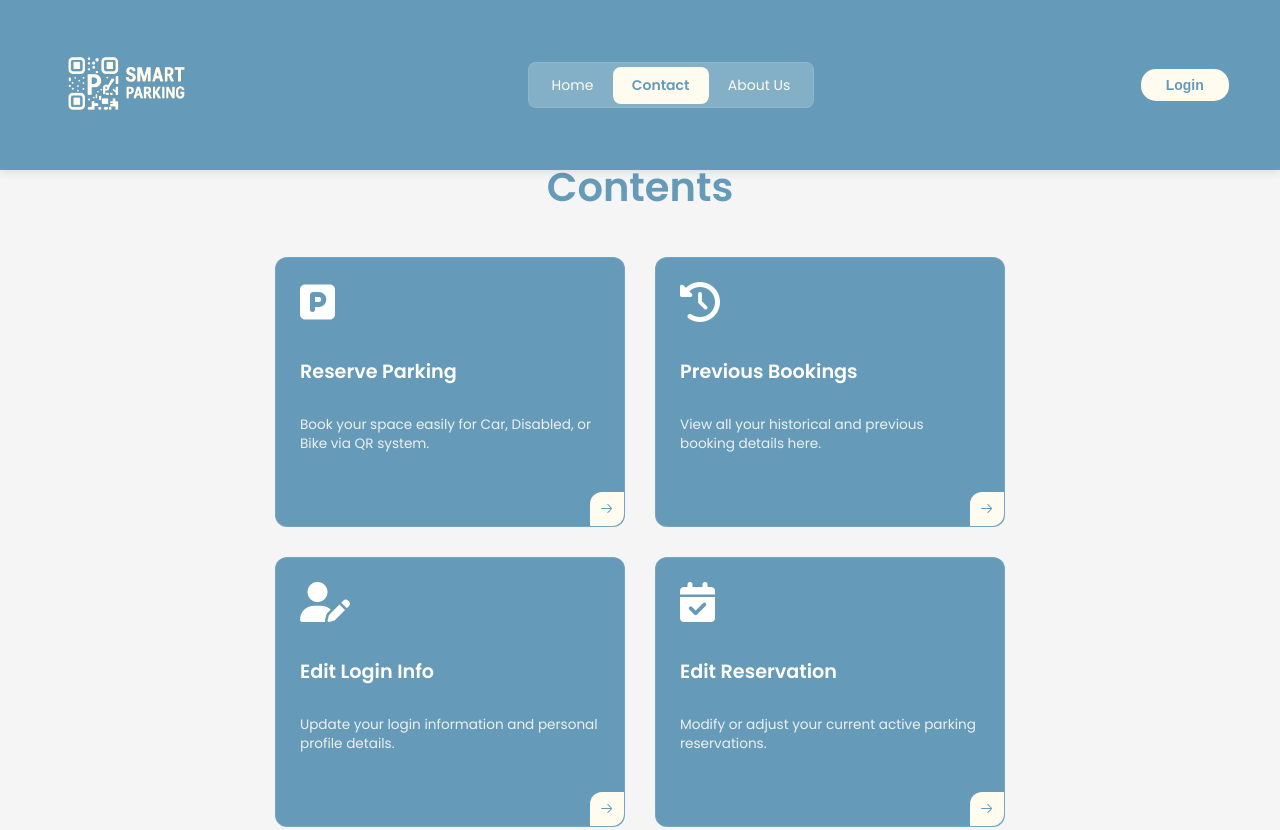
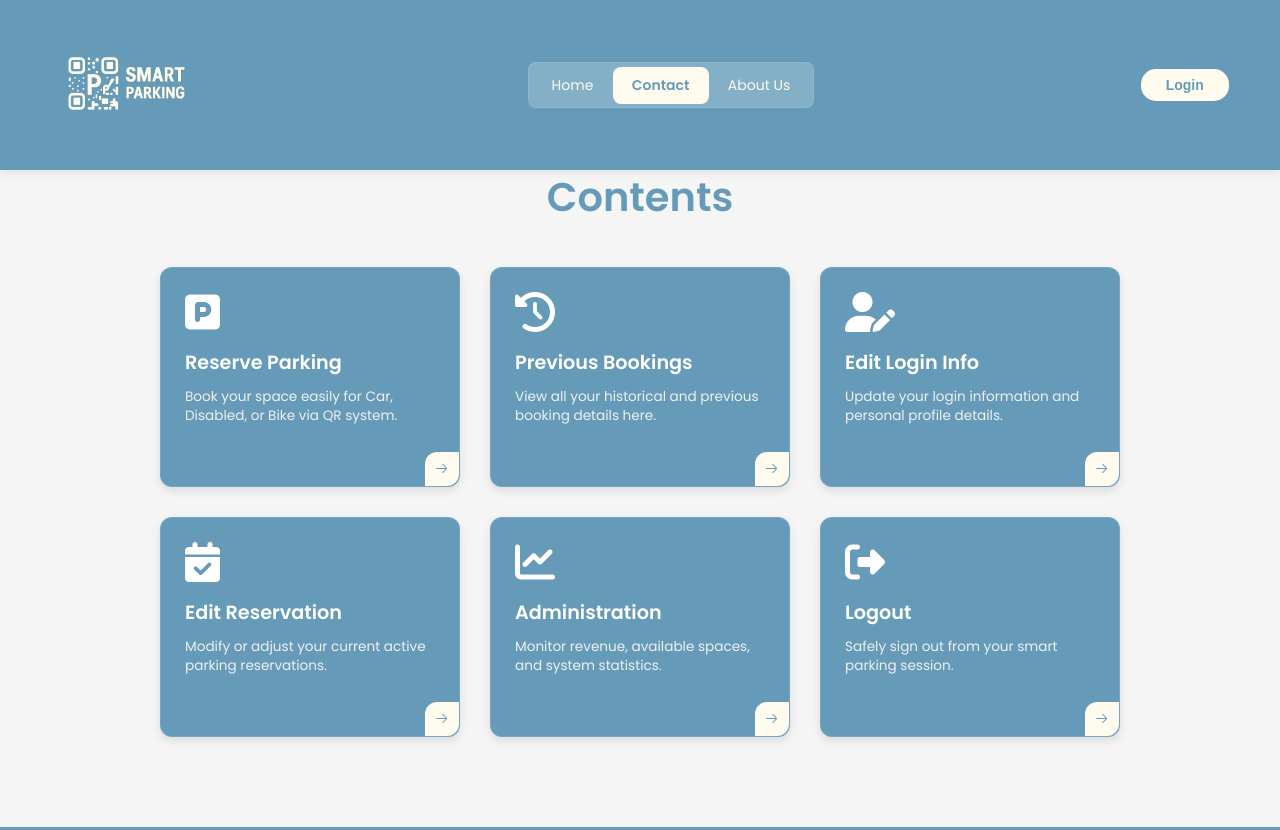
Before and after one commit to Safa-a-L/Smart-Parking-System, a plain HTML site: page content.html in a window 1280 px wide. Shown: the top 830 px of the page. Drawn offline with Linux system fonts and the light colour scheme; files whose address does not match are found by name.

Commit message:
Update content.html

```diff
--- a/content.html
+++ b/content.html
@@ -1,6 +1,5 @@
 <!-- content.html -->
-
-   <!DOCTYPE html>
+<!DOCTYPE html>
 <html lang="en">
 <head>
     <meta charset="UTF-8">
@@ -14,10 +13,10 @@
             margin: 0;
             font-family: 'Poppins', sans-serif;
             background-color: #f5f5f5;
-            padding-top: 90px;
+            padding-top: 100px;
         }
 
-        /* --- الهيدر الاحترافي (سطر واحد) --- */
+        /* --- الهيدر (ترتيب: يسار، وسط، يمين) --- */
         .header {
             background-color: #659BB9;
             display: flex;
@@ -52,6 +51,7 @@
             transition: all 0.15s ease-in-out;
             font-size: clamp(10px, 1.2vw, 14px);
             border-radius: 0.5rem;
+            text-decoration: none;
         }
 
         .radio-inputs .radio input:checked + .name {
@@ -69,11 +69,17 @@
             cursor: pointer;
             font-weight: 600;
             font-size: clamp(10px, 1.2vw, 14px);
+            transition: 0.3s ease;
         }
 
-        /* --- قسم المحتويات والأنيميشن --- */
+        /* --- قسم المحتويات (Contents) --- */
         .contents-section { padding: 40px 5%; text-align: center; }
-        .contents-title { color: #659BB9; margin-bottom: 40px; font-size: clamp(1.8rem, 4vw, 2.5rem); }
+        .contents-title {
+            color: #659BB9;
+            margin-bottom: 40px;
+            font-size: clamp(2rem, 5vw, 2.5rem);
+            font-weight: 600;
+        }
 
         .cards-container {
             display: flex;
@@ -82,36 +88,62 @@
             max-width: 1100px;
             margin: 0 auto;
             justify-content: center;
-            perspective: 1000px; /* للأنيميشن ثلاثي الأبعاد */
+            perspective: 1000px;
         }
 
-        /* --- ستايل الكارت مع الحفاظ على الأنيميشن --- */
+        /* --- أنيميشن الكارت والأيقونات الأصلي --- */
         .card {
             --border-radius: 0.75rem;
             --primary-color: #659BB9;
             width: 300px;
             min-height: 220px;
             padding: 1.5rem;
+            cursor: pointer;
             border-radius: var(--border-radius);
             background: var(--primary-color);
+            box-shadow: 0px 4px 10px rgba(0, 0, 0, 0.1);
             position: relative;
             display: flex;
             flex-direction: column;
             text-decoration: none;
-            transition: all 0.4s cubic-bezier(0.175, 0.885, 0.32, 1.275); /* أنيميشن ناعم */
+            /* رجوع ترانزيشن الأنيميشن الأصلي */
+            transition: transform 0.4s cubic-bezier(0.175, 0.885, 0.32, 1.275), box-shadow 0.4s ease;
             border: 1px solid rgba(255, 255, 255, 0.1);
+            box-sizing: border-box;
             text-align: left;
         }
 
-        /* أنيميشن الـ Hover اللي ما ردتيه يروح */
+        /* حركة الـ Lift والـ Shadow عند مرور الماوس */
         .card:hover {
-            transform: translateY(-12px) rotateX(5deg) rotateY(2deg);
-            box-shadow: 0px 20px 40px rgba(101, 155, 185, 0.4);
+            transform: translateY(-10px) rotateX(2deg);
+            box-shadow: 0px 15px 35px rgba(101, 155, 185, 0.4);
         }
 
-        .card i { font-size: 2.5rem; color: #ffffff; margin-bottom: 1rem; }
-        .card .card__title { color: #ffffff; font-size: 1.2rem; font-weight: bold; }
-        .card .card__content { color: #f0f0f0; font-size: 0.85rem; margin-top: 10px; line-height: 1.4; }
+        /* أنيميشن الأيقونة بداخل الكارت */
+        .card i {
+            font-size: 2.5rem;
+            color: #ffffff;
+            margin-bottom: 1rem;
+            transition: transform 0.4s ease; /* أنيميشن الأيقونة */
+        }
+
+        .card:hover i {
+            transform: scale(1.2) rotate(-5deg); /* حركة الأيقونة عند الهوفر */
+        }
+
+        .card .card__title {
+            color: #ffffff;
+            margin: 0;
+            font-size: 1.2rem;
+            font-weight: bold;
+        }
+
+        .card .card__content {
+            color: #f0f0f0;
+            font-size: 0.85rem;
+            margin-top: 10px;
+            line-height: 1.4;
+        }
 
         .card .card__arrow {
             position: absolute;
@@ -119,13 +151,19 @@
             padding: 0.6rem;
             border-top-left-radius: var(--border-radius);
             border-bottom-right-radius: var(--border-radius);
-            bottom: 0; right: 0;
+            bottom: 0;
+            right: 0;
             display: flex;
-            transition: 0.3s;
+            transition: 0.3s ease;
         }
-        .card:hover .card__arrow { transform: scale(1.1); }
 
-        /* --- About Us --- */
+        .card:hover .card__arrow {
+            padding: 0.8rem; /* تمدد السهم عند الهوفر */
+        }
+
+        .card .card__arrow svg path { fill: #659BB9; }
+
+        /* --- About Us & Footer --- */
         .about-us { background-color: #659BB9; color: #FFFCEF; padding: 60px 5%; text-align: center; margin-top: 50px; }
         .about-us-footer { background-color: #4a7a96; color: #FFFCEF; padding: 20px; text-align: center; font-size: 14px; }
 
@@ -164,7 +202,7 @@
                 <p class="card__content">Book your space easily for Car, Disabled, or Bike via QR system.</p>
                 <div class="card__arrow">
                     <svg xmlns="http://www.w3.org/2000/svg" fill="none" viewBox="0 0 24 24" height="15" width="15">
-                        <path fill="#659BB9" d="M13.4697 17.9697C13.1768 18.2626 13.1768 18.7374 13.4697 19.0303C13.7626 19.3232 14.2374 19.3232 14.5303 19.0303L20.3232 13.2374C21.0066 12.554 21.0066 11.446 20.3232 10.7626L14.5303 4.96967C14.2374 4.67678 13.7626 4.67678 13.4697 4.96967C13.1768 5.26256 13.1768 5.73744 13.4697 6.03033L18.6893 11.25H4C3.58579 11.25 3.25 11.5858 3.25 12C3.25 12.4142 3.58579 12.75 4 12.75H18.6893L13.4697 17.9697Z"></path>
+                        <path d="M13.4697 17.9697C13.1768 18.2626 13.1768 18.7374 13.4697 19.0303C13.7626 19.3232 14.2374 19.3232 14.5303 19.0303L20.3232 13.2374C21.0066 12.554 21.0066 11.446 20.3232 10.7626L14.5303 4.96967C14.2374 4.67678 13.7626 4.67678 13.4697 4.96967C13.1768 5.26256 13.1768 5.73744 13.4697 6.03033L18.6893 11.25H4C3.58579 11.25 3.25 11.5858 3.25 12C3.25 12.4142 3.58579 12.75 4 12.75H18.6893L13.4697 17.9697Z"></path>
                     </svg>
                 </div>
             </a>
@@ -175,7 +213,7 @@
                 <p class="card__content">View all your historical and previous booking details here.</p>
                 <div class="card__arrow">
                     <svg xmlns="http://www.w3.org/2000/svg" fill="none" viewBox="0 0 24 24" height="15" width="15">
-                        <path fill="#659BB9" d="M13.4697 17.9697C13.1768 18.2626 13.1768 18.7374 13.4697 19.0303C13.7626 19.3232 14.2374 19.3232 14.5303 19.0303L20.3232 13.2374C21.0066 12.554 21.0066 11.446 20.3232 10.7626L14.5303 4.96967C14.2374 4.67678 13.7626 4.67678 13.4697 4.96967C13.1768 5.26256 13.1768 5.73744 13.4697 6.03033L18.6893 11.25H4C3.58579 11.25 3.25 11.5858 3.25 12C3.25 12.4142 3.58579 12.75 4 12.75H18.6893L13.4697 17.9697Z"></path>
+                        <path d="M13.4697 17.9697C13.1768 18.2626 13.1768 18.7374 13.4697 19.0303C13.7626 19.3232 14.2374 19.3232 14.5303 19.0303L20.3232 13.2374C21.0066 12.554 21.0066 11.446 20.3232 10.7626L14.5303 4.96967C14.2374 4.67678 13.7626 4.67678 13.4697 4.96967C13.1768 5.26256 13.1768 5.73744 13.4697 6.03033L18.6893 11.25H4C3.58579 11.25 3.25 11.5858 3.25 12C3.25 12.4142 3.58579 12.75 4 12.75H18.6893L13.4697 17.9697Z"></path>
                     </svg>
                 </div>
             </a>
@@ -186,7 +224,7 @@
                 <p class="card__content">Update your login information and personal profile details.</p>
                 <div class="card__arrow">
                     <svg xmlns="http://www.w3.org/2000/svg" fill="none" viewBox="0 0 24 24" height="15" width="15">
-                        <path fill="#659BB9" d="M13.4697 17.9697C13.1768 18.2626 13.1768 18.7374 13.4697 19.0303C13.7626 19.3232 14.2374 19.3232 14.5303 19.0303L20.3232 13.2374C21.0066 12.554 21.0066 11.446 20.3232 10.7626L14.5303 4.96967C14.2374 4.67678 13.7626 4.67678 13.4697 4.96967C13.1768 5.26256 13.1768 5.73744 13.4697 6.03033L18.6893 11.25H4C3.58579 11.25 3.25 11.5858 3.25 12C3.25 12.4142 3.58579 12.75 4 12.75H18.6893L13.4697 17.9697Z"></path>
+                        <path d="M13.4697 17.9697C13.1768 18.2626 13.1768 18.7374 13.4697 19.0303C13.7626 19.3232 14.2374 19.3232 14.5303 19.0303L20.3232 13.2374C21.0066 12.554 21.0066 11.446 20.3232 10.7626L14.5303 4.96967C14.2374 4.67678 13.7626 4.67678 13.4697 4.96967C13.1768 5.26256 13.1768 5.73744 13.4697 6.03033L18.6893 11.25H4C3.58579 11.25 3.25 11.5858 3.25 12C3.25 12.4142 3.58579 12.75 4 12.75H18.6893L13.4697 17.9697Z"></path>
                     </svg>
                 </div>
             </a>
@@ -197,7 +235,7 @@
                 <p class="card__content">Modify or adjust your current active parking reservations.</p>
                 <div class="card__arrow">
                     <svg xmlns="http://www.w3.org/2000/svg" fill="none" viewBox="0 0 24 24" height="15" width="15">
-                        <path fill="#659BB9" d="M13.4697 17.9697C13.1768 18.2626 13.1768 18.7374 13.4697 19.0303C13.7626 19.3232 14.2374 19.3232 14.5303 19.0303L20.3232 13.2374C21.0066 12.554 21.0066 11.446 20.3232 10.7626L14.5303 4.96967C14.2374 4.67678 13.7626 4.67678 13.4697 4.96967C13.1768 5.26256 13.1768 5.73744 13.4697 6.03033L18.6893 11.25H4C3.58579 11.25 3.25 11.5858 3.25 12C3.25 12.4142 3.58579 12.75 4 12.75H18.6893L13.4697 17.9697Z"></path>
+                        <path d="M13.4697 17.9697C13.1768 18.2626 13.1768 18.7374 13.4697 19.0303C13.7626 19.3232 14.2374 19.3232 14.5303 19.0303L20.3232 13.2374C21.0066 12.554 21.0066 11.446 20.3232 10.7626L14.5303 4.96967C14.2374 4.67678 13.7626 4.67678 13.4697 4.96967C13.1768 5.26256 13.1768 5.73744 13.4697 6.03033L18.6893 11.25H4C3.58579 11.25 3.25 11.5858 3.25 12C3.25 12.4142 3.58579 12.75 4 12.75H18.6893L13.4697 17.9697Z"></path>
                     </svg>
                 </div>
             </a>
@@ -208,7 +246,7 @@
                 <p class="card__content">Monitor revenue, available spaces, and system statistics.</p>
                 <div class="card__arrow">
                     <svg xmlns="http://www.w3.org/2000/svg" fill="none" viewBox="0 0 24 24" height="15" width="15">
-                        <path fill="#659BB9" d="M13.4697 17.9697C13.1768 18.2626 13.1768 18.7374 13.4697 19.0303C13.7626 19.3232 14.2374 19.3232 14.5303 19.0303L20.3232 13.2374C21.0066 12.554 21.0066 11.446 20.3232 10.7626L14.5303 4.96967C14.2374 4.67678 13.7626 4.67678 13.4697 4.96967C13.1768 5.26256 13.1768 5.73744 13.4697 6.03033L18.6893 11.25H4C3.58579 11.25 3.25 11.5858 3.25 12C3.25 12.4142 3.58579 12.75 4 12.75H18.6893L13.4697 17.9697Z"></path>
+                        <path d="M13.4697 17.9697C13.1768 18.2626 13.1768 18.7374 13.4697 19.0303C13.7626 19.3232 14.2374 19.3232 14.5303 19.0303L20.3232 13.2374C21.0066 12.554 21.0066 11.446 20.3232 10.7626L14.5303 4.96967C14.2374 4.67678 13.7626 4.67678 13.4697 4.96967C13.1768 5.26256 13.1768 5.73744 13.4697 6.03033L18.6893 11.25H4C3.58579 11.25 3.25 11.5858 3.25 12C3.25 12.4142 3.58579 12.75 4 12.75H18.6893L13.4697 17.9697Z"></path>
                     </svg>
                 </div>
             </a>
@@ -219,7 +257,7 @@
                 <p class="card__content">Safely sign out from your smart parking session.</p>
                 <div class="card__arrow">
                     <svg xmlns="http://www.w3.org/2000/svg" fill="none" viewBox="0 0 24 24" height="15" width="15">
-                        <path fill="#659BB9" d="M13.4697 17.9697C13.1768 18.2626 13.1768 18.7374 13.4697 19.0303C13.7626 19.3232 14.2374 19.3232 14.5303 19.0303L20.3232 13.2374C21.0066 12.554 21.0066 11.446 20.3232 10.7626L14.5303 4.96967C14.2374 4.67678 13.7626 4.67678 13.4697 4.96967C13.1768 5.26256 13.1768 5.73744 13.4697 6.03033L18.6893 11.25H4C3.58579 11.25 3.25 11.5858 3.25 12C3.25 12.4142 3.58579 12.75 4 12.75H18.6893L13.4697 17.9697Z"></path>
+                        <path d="M13.4697 17.9697C13.1768 18.2626 13.1768 18.7374 13.4697 19.0303C13.7626 19.3232 14.2374 19.3232 14.5303 19.0303L20.3232 13.2374C21.0066 12.554 21.0066 11.446 20.3232 10.7626L14.5303 4.96967C14.2374 4.67678 13.7626 4.67678 13.4697 4.96967C13.1768 5.26256 13.1768 5.73744 13.4697 6.03033L18.6893 11.25H4C3.58579 11.25 3.25 11.5858 3.25 12C3.25 12.4142 3.58579 12.75 4 12.75H18.6893L13.4697 17.9697Z"></path>
                     </svg>
                 </div>
             </a>
@@ -234,7 +272,9 @@
         <p>With real-time availability and QR code access, we aim to save time, reduce traffic, and improve the parking experience for everyone.</p>
     </section>
 
-    <div class="about-us-footer">© 2025 Smart Parking. All rights reserved.</div>
+    <div class="about-us-footer">
+        © 2025 Smart Parking. All rights reserved.
+    </div>
 
 </body>
 </html>
```
